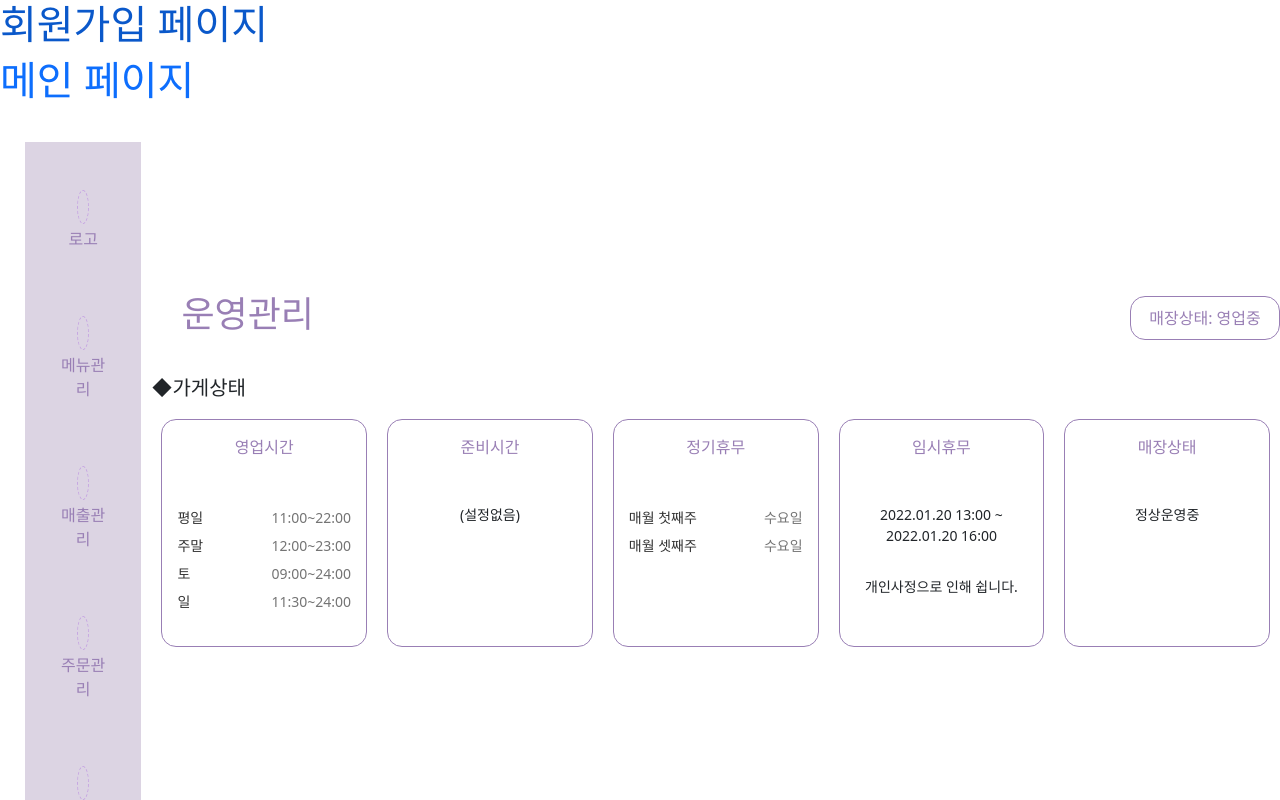
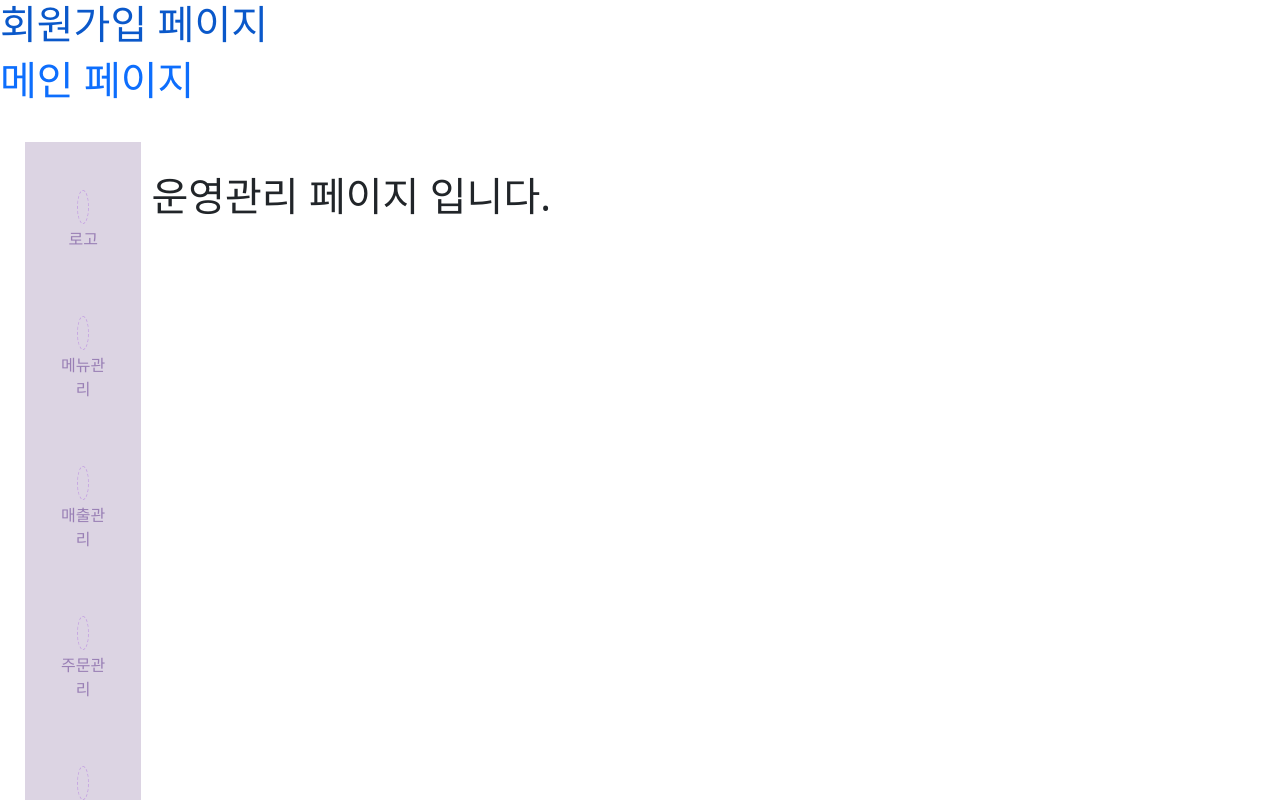
Before and after one commit to jgsjss/ding, a Vue app: page /operationmanagement in a window 1280 px wide. Shown: the top 800 px of the page. Built offline with nearby package versions, Linux system fonts and the light colour scheme; some icons are missing.

Commit message:
Revert "01.22 14:30"
This reverts commit 44e5844eff8d2ba031b12f0c05b5d79dadb71fdf.

```diff
--- a/package.json
+++ b/package.json
@@ -18,7 +18,7 @@
     "print-js": "^1.6.0",
     "vue": "^3.0.0",
     "vue-router": "^4.0.0-0",
-    "vuex": "^4.0.2"
+    "vuex": "^4.0.0-0"
   },
   "devDependencies": {
     "@vue/cli-plugin-babel": "~4.5.0",
--- a/src/assets/OperationData.js
+++ /dev/null
@@ -1,14 +0,0 @@
-export default [
-    {
-        time1:'11:00~22:00',
-        time2:'12:00~23:00',
-        time3:'09:00~24:00',
-        time4:'11:30~24:00',
-        time5:'08:30~23:00',
-        time6:'00:00~24:00',
-        time7:'13:00~23:00',
-        day:'수요일',
-        date: '2022.01.20 13:00 ~ 2022.01.20 16:00',
-        condition: '정상운영중',
-    }
-]
--- a/src/assets/css/OperationManagement/OperationManagement.css
+++ /dev/null
@@ -1,90 +0,0 @@
-.oper_container {
-    width:100%;
-    margin:0 auto;
-    padding:30px 0;
-}
-.oper_wrap{
-    margin: 0 auto;
-    padding: 30px 0;
-    position: relative;
-    display: flex;
-    flex-direction: row;
-    justify-content: space-between;
-    align-items: center;
-}
-.oper_text {
-    color:#997fb5;
-    font-size:36px;
-    padding:0 30px;
-}
-.operation_text {
-    font-size:20px;
-}
-.oper_all_wrap {
-    display:flex;
-}
-.oper_box1 {
-    position:relative;
-    display: inline-block;
-    border-radius: 5px;
-    margin:0 10px;
-    border:1px solid #997fb5;
-    border-radius:15px;
-    width:20%;
-    font-size:14px;
-  }
-
-  .oper_title {
-    font-size: 16px;
-    font-weight: 500;
-    text-align: center;
-    padding: 15px 15px;
-    color:#997fb5;
-  }
-  .oper_btn_box {
-      text-align: center;
-  }
-  .oper_title_btn {
-      border:none;
-      background:none;
-      color:#997fb5;
-      font-size: 16px;
-      padding:15px 15px;
-      text-align: center;
-  }
-  .oper_wrapper {
-    margin: 0 auto;
-    display: flex;
-    flex-wrap: wrap;
-    justify-content: space-between;
-    padding: 30px 15px;
-  }
-  .oper_wrap1, .oper_wrap2 {
-    float: left;
-  }
-  .oper_left {
-    text-align: left;
-    color: #333;
-    line-height: 2;
-  }
-  .oper_right {
-    text-align: end;
-    color: #747474;
-    font-weight: 500;
-    line-height: 2;
-  }
-  .preparation_text {
-      text-align: center;
-      padding-top:30px;
-  }
-  .holiday {
-    padding: 30px;
-    text-align: center;
-  }
-  .holiday_text {
-      text-align: center;
-  }
-  .oper_condition {
-      text-align: center;
-      padding-top:30px;
-  }
--- a/src/components/OperationModal.vue
+++ /dev/null
@@ -1,31 +0,0 @@
-<template>
-<Navbar />
-
-    <!--/////영업시간 모달/////-->
-
-    <div class="oper_modal_container" v-if="$store.state.OperationModal == true">
-        <!--영업시간 모달1-->
-        <div>
-        <p> - 요일별 하나의 영업시간만 등록할 수 잇습니다.</p>
-        <p> - 영업시간이 등록되지 않은 요일은 24시간 영업으로 보여집니다.</p>
-        <p> - 정기휴무는 영업시간이 등록되어 있더라도 휴무로 보여집니다.</p>
-        </div>
-    </div>
-
-</template>
-
-<script>
-import router from "../router";
-import axios from "axios";
-import Navbar from '../components/Navbar.vue';
-
-export default {
-  components: {
-    Navbar,
-    },
-}
-</script>
-
-<style>
-
-</style>
--- a/src/store/index.js
+++ b/src/store/index.js
@@ -6,7 +6,6 @@ import paymentData from '../assets/paymentData.js'
 import priceData from '../assets/priceData.js'
 import menuCostomData from '../assets/menuCostomData.js'
 import StaffData from '../assets/StaffData.js'
-import OperationData from '../assets/OperationData.js'
 
 //스토어 모듈 임포트
 import { signupStore } from './modules/signupStore'
@@ -31,8 +30,6 @@ for(let i=0; i<orderData.length; i++){
     cancelNum++;
   }
 }
-import { computed } from "vue";
-import { useStore } from "vuex";
 export default createStore({
 
   modules:{
@@ -69,12 +66,8 @@ export default createStore({
     menuCostomData,
     //----------스태프 관리 데이터-------------
     StaffData,
-    //직원관리 메뉴 모달창 상태변경
+    //품절,숨김 메뉴 모달창 상태변경
     StaffModal : false,
-    //운영관리 데이터
-    OperationData,
-    //운영관리 메뉴모달창 상태변경
-    OperationModal:false,
     //스테이트 변환, $store.commit('mutation 함수명') 으로 이벤트 핸들링
     mutations: {
 
--- a/src/view/OperationManagement.vue
+++ b/src/view/OperationManagement.vue
@@ -1,72 +1,9 @@
 <template>
 <Navbar />
-<OperationModal />
 
-  <div class="oper_container">
-    <div class="oper_wrap">
-    <h2 class="oper_text">운영관리</h2>
-      <div class="oper_right">
-        <button class="main-btn" type="submit">
-          <span class="condition">매장상태</span>
-          <span class="condition">: 영업중{{}}</span>
-        </button>
-        <i class="xi-bell"></i>
-      </div>
-      </div>
-      <!--/////가게상태/////-->
-      <p class="operation_text">◆가게상태</p>
-      <div class="oper_all_wrap">
-      <div class="oper_box1" v-for="(a, i) in $store.state.OperationData" :key="i">
-        <div class="oper_btn_box">
-        <button type="button" class="oper_title_btn" data-bs-toggle="modal" data-bs-target="#OpeningModal" >영업시간</button>
-        </div>
-        <!--/////영업시간/////-->
-          <div class="oper_wrapper">
-            <div class="oper_wrap1">
-              <div class="oper_left">평일</div>
-              <div class="oper_left">주말</div>
-              <div class="oper_left">토</div>
-              <div class="oper_left">일</div>
-            </div>
-          <div class="oper_wrap2">
-            <div class="oper_right">{{ $store.state.OperationData[i].time1 }}</div>
-            <div class="oper_right">{{ $store.state.OperationData[i].time2 }}</div>
-            <div class="oper_right">{{ $store.state.OperationData[i].time3 }}</div>
-            <div class="oper_right">{{ $store.state.OperationData[i].time4 }}</div>
-          </div>
-        </div>
-      </div>
-      <!--/////준비시간/////-->
-      <div class="oper_box1">
-        <div class="oper_title">준비시간</div>
-          <div class="preparation_text">(설정없음)</div>
-      </div>
-      <!--/////정기휴무/////-->
-      <div class="oper_box1" v-for="(a, i) in $store.state.OperationData" :key="i">
-        <div class="oper_title">정기휴무</div>
-          <div class="oper_wrapper">
-            <div class="oper_wrap2">
-              <div class="oper_left">매월 첫째주</div>
-              <div class="oper_left">매월 셋째주</div>
-            </div>
-          <div class="oper_wrap2">
-            <div class="oper_right">{{ $store.state.OperationData[i].day }}</div>
-            <div class="oper_right">{{ $store.state.OperationData[i].day }}</div>
-          </div>
-        </div>
-      </div>
-      <!--/////임시휴무/////-->
-      <div class="oper_box1" v-for="(a, i) in $store.state.OperationData" :key="i">
-        <div class="oper_title">임시휴무</div>
-          <div class="holiday">{{ $store.state.OperationData[i].date }}</div>
-          <div class="holiday_text">개인사정으로 인해 쉽니다.</div>
-      </div>
-      <!--/////매장상태/////-->
-      <div class="oper_box1" v-for="(a, i) in $store.state.OperationData" :key="i">
-        <div class="oper_title">매장상태</div>
-          <div class="oper_condition">{{ $store.state.OperationData[i].condition }}</div>
-      </div>
-      </div>
+  <div>
+    <h1>운영관리 페이지 입니다.</h1>
+
   </div>
 
 
@@ -76,12 +13,10 @@
 </template>
 <script>
 import Navbar from '@/components/Navbar.vue'
-import OperationModal from '@/components/OperationModal.vue'
   export default {
 
   components:{
-    Navbar,
-    OperationModal,
+    Navbar
   },
 
 }
@@ -89,5 +24,5 @@ import OperationModal from '@/components/OperationModal.vue'
 
 </script>
 <style>
-@import '../assets/css/OperationManagement/OperationManagement.css';
+
 </style>
--- a/src/view/StaffManagementOne.vue
+++ b/src/view/StaffManagementOne.vue
@@ -17,7 +17,7 @@
   <div class="staff_list_wrap">
       <router-link to="/StaffManagementone"><i class="xi-list-square list"></i></router-link>
       <router-link to="/StaffManagementTwo"><i class="xi-apps list"></i></router-link>
-      <button type="button" class="staff_one_addbtn" data-bs-toggle="modal" data-bs-target="#addition" >+ 직원추가</button>
+      <button type="button" class="staff_one_addbtn" data-bs-toggle="modal" data-bs-target="#addition" data-bs-whatever="@mdo">+ 직원추가</button>
   </div>
   <hr />
     <table class="staff_table">
```
Also changed, not shown: src/view/StaffManagementModal.vue (added), 1 other file (tests, documents, lock files or other folders).
